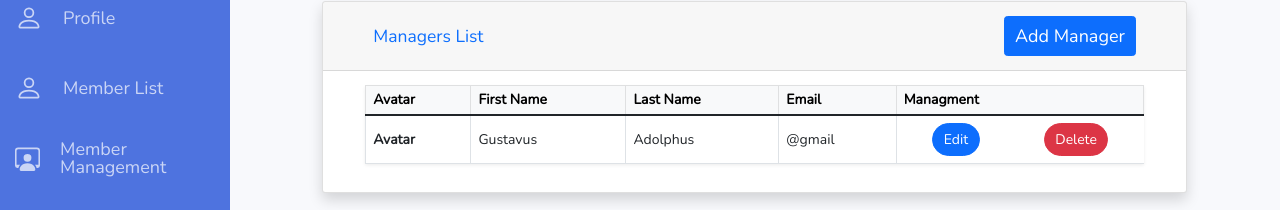
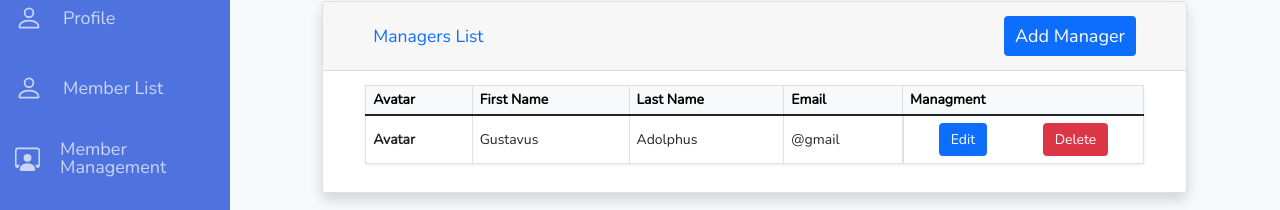
Before and after one commit to Solomii/team-project, a React (Create React App) app: page /manager-management in a window 1280 px wide. Shown: the part 100-310 px from the top of the page. Built offline with nearby package versions, Linux system fonts and the light colour scheme.

Commit message:
correct btn borders

```diff
--- a/src/pages/ManagerManagement/ManagerManagement.js
+++ b/src/pages/ManagerManagement/ManagerManagement.js
@@ -30,10 +30,10 @@ const ManagerManagement = () => {
                 <td>Gustavus</td>
                 <td>Adolphus</td>
                 <td>@gmail</td>
-                <div className={styles.btnBlock}>
-                  <Button label={'Edit'} className={'btn-primary w-auto me-md-2'} />
-                  <Button label={'Delete'} className={'btn-danger w-auto '} />
-                </div>
+                <td className={styles.btnBlock}>
+                    <button type="button" className="btn btn-primary w-auto">Edit</button>
+                    <button type="button" className="btn btn-danger w-auto">Delete</button>
+                </td>
               </tr>
               {/* {Managers} */}
             </tbody>
--- a/src/pages/ManagerManagment/index.js
+++ /dev/null
@@ -1,2 +0,0 @@
-import ManagerManagment from './ManagerManagment'
-export default ManagerManagment
--- a/src/pages/MemberManagement/MemberManagement.js
+++ b/src/pages/MemberManagement/MemberManagement.js
@@ -43,10 +43,10 @@ const MemberManagement = () => {
                   <td>+3806712494</td>
                   <td>25</td>
                   <td>24.05.1598</td>
-                  <div className={styles.btnBlock}>
+                  <td className={styles.btnBlock}>
                     <button type="button" className="btn btn-primary w-auto">Edit</button>
                     <button type="button" className="btn btn-danger w-auto">Delete</button>
-                  </div>
+                  </td>
                 </tr>
                 {/* {Members} */}
               </tbody>
```
